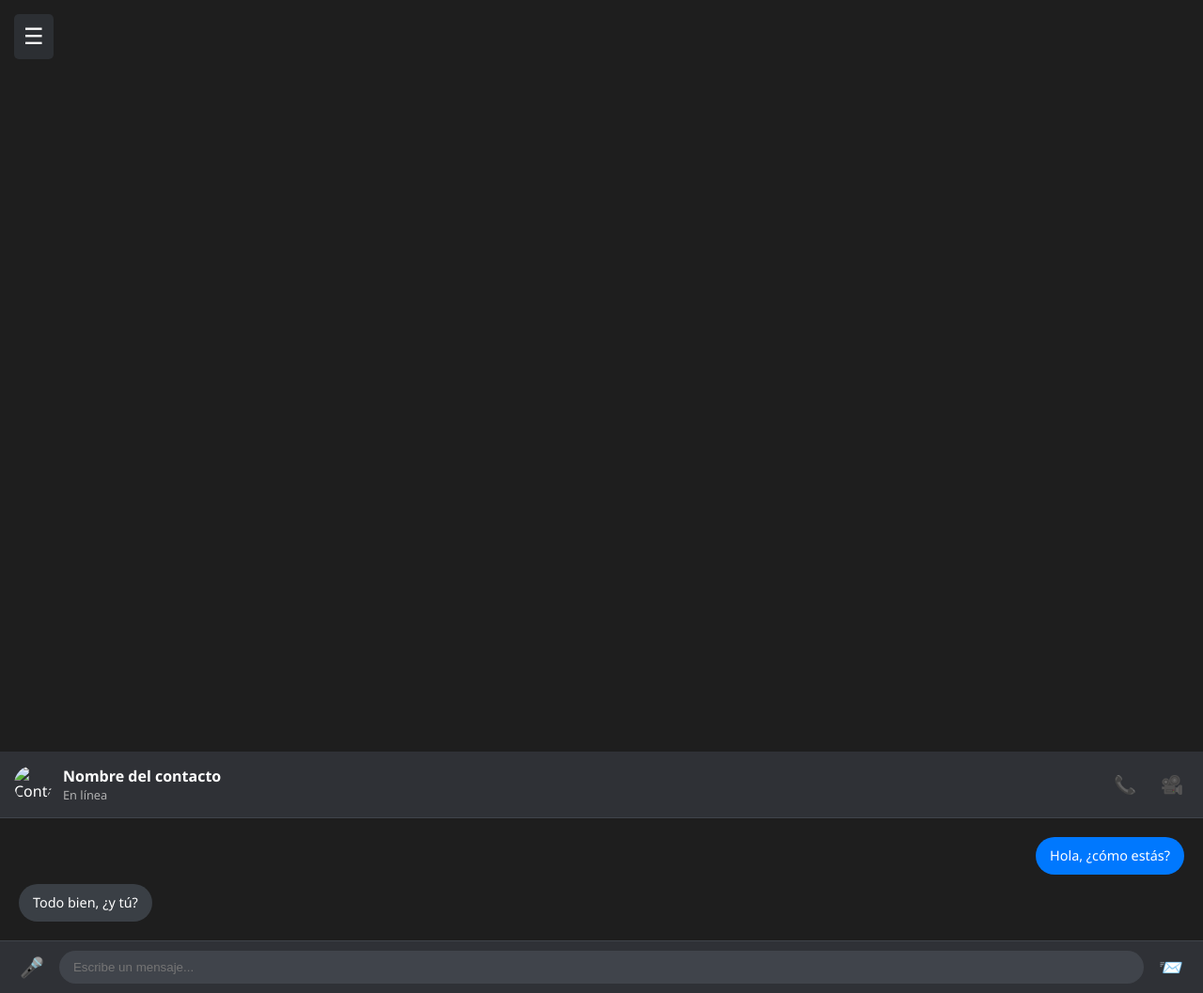
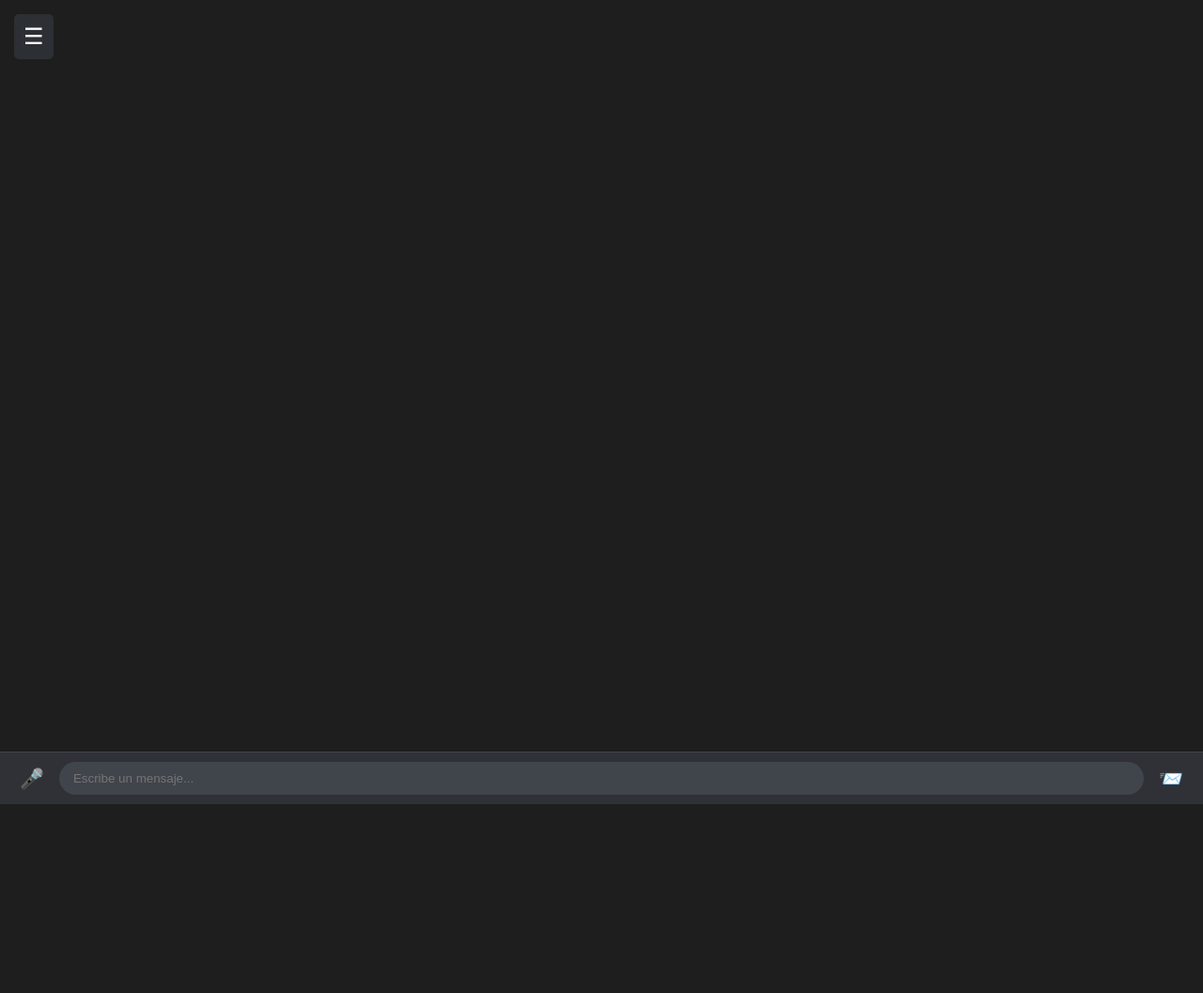
Before and after one commit to Breeze1232/dewssender, a plain HTML site: page index.html in a window 1280 px wide. Shown: the whole page at 94% size. After the commit the page ends 856 px from the top, so only its background shows below. Drawn offline with Linux system fonts and the light colour scheme.

Commit message:
Update index.html

```diff
--- a/index.html
+++ b/index.html
@@ -37,24 +37,7 @@
     <!-- Chat principal -->
     <main class="chat-area">
       <!-- Encabezado de chat -->
-      <header class="chat-header">
-        <div class="chat-info">
-          <img src="" alt="Contacto" />
-          <div>
-            <p class="username">Nombre del contacto</p>
-            <p class="status">En línea</p>
-          </div>
-        </div>
-        <div class="chat-actions">
-          <button>📞</button>
-          <button>🎥</button>
-        </div>
-      </header>
 
-      <!-- Mensajes -->
-      <div class="messages">
-        <div class="msg user">Hola, ¿cómo estás?</div>
-        <div class="msg contact">Todo bien, ¿y tú?</div>
         <!-- Agrega más mensajes si deseas -->
       </div>
 
```
